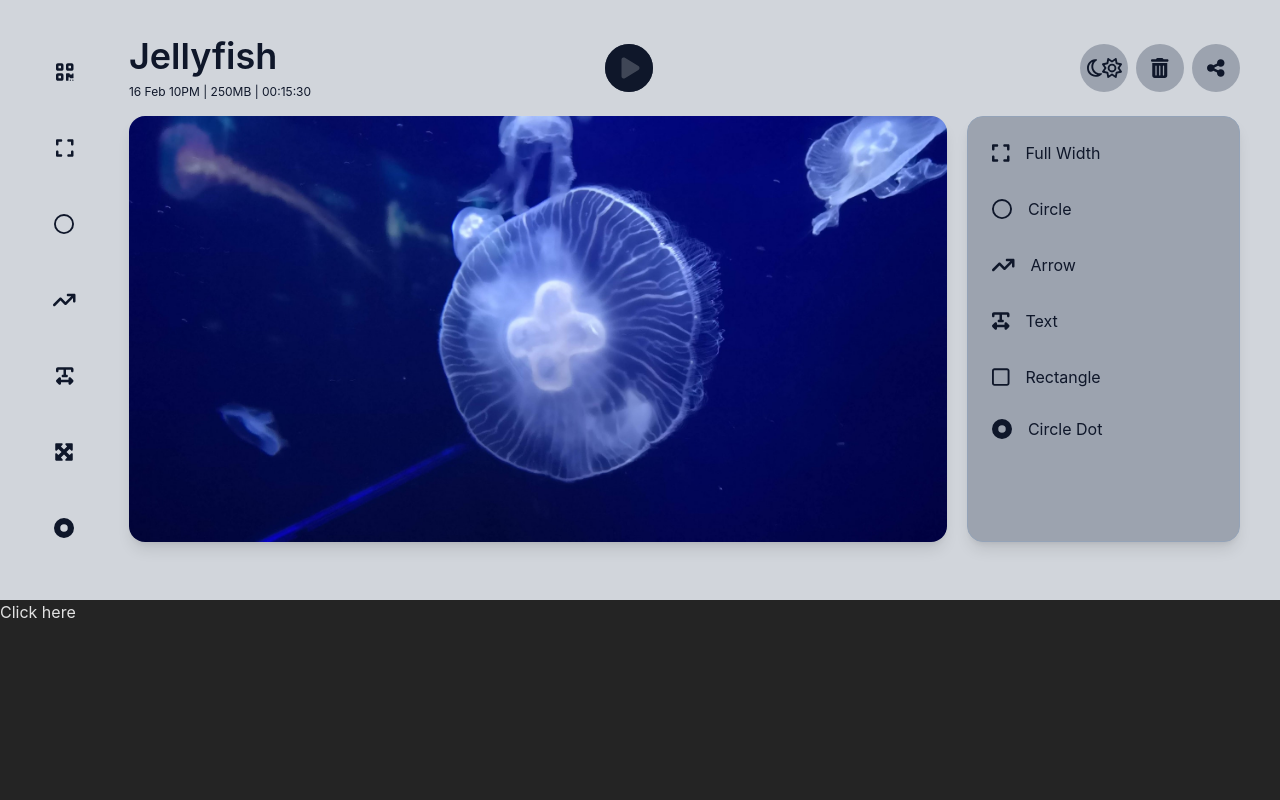
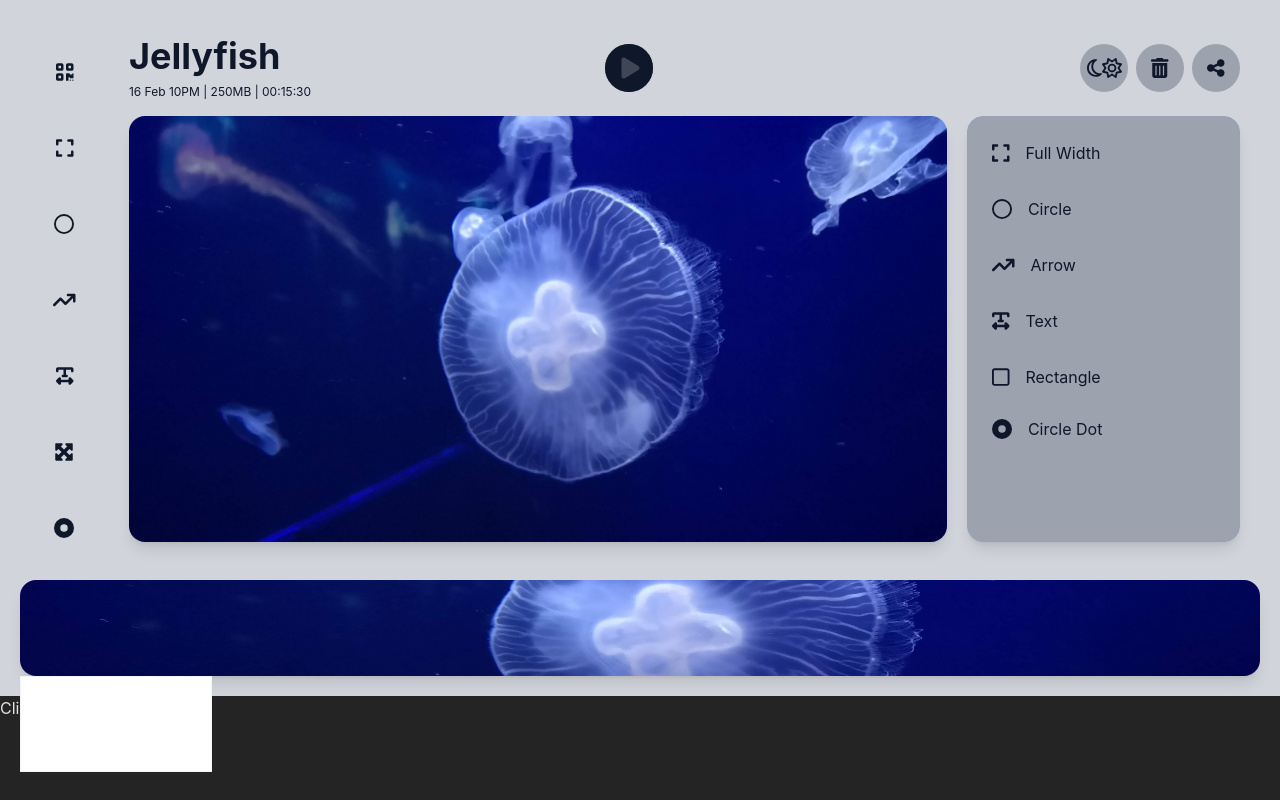
Before and after one commit to mahbubnoyon506/vue-project, a Vue app: page / in a window 1280 px wide. Built offline with nearby package versions, Linux system fonts and the light colour scheme.

Commit message:
draggable div added

```diff
--- a/index.html
+++ b/index.html
@@ -3,11 +3,19 @@
   <head>
     <meta charset="UTF-8" />
     <link rel="icon" type="image/svg+xml" href="/vite.svg" />
+    <!-- jQuery -->
+    <link rel="stylesheet" href="//code.jquery.com/ui/1.13.2/themes/base/jquery-ui.css">
+    <link rel="stylesheet" href="/resources/demos/style.css">
+    <!--  -->
     <meta name="viewport" content="width=device-width, initial-scale=1.0" />
     <title>Quantigo AI</title>
   </head>
   <body>
     <div id="app"></div>
     <script type="module" src="/src/main.js"></script>
+    <!-- jQuery -->
+    <script src="https://code.jquery.com/jquery-3.6.0.js"></script>
+    <script src="https://code.jquery.com/ui/1.13.2/jquery-ui.js"></script>
+    <!--  -->
   </body>
 </html>
--- a/src/App.vue
+++ b/src/App.vue
@@ -2,12 +2,17 @@
 import { useDark, useToggle } from "@vueuse/core";
 const isDark = useDark();
 const toggleDark = useToggle(isDark)
+
+$(function () {
+  $("#draggable2").draggable({ axis: "x" });
+});
+
 </script>
 
 <template>
   <div class="bg-gray-300 dark:bg-slate-800 p-2 lg:p-5">
     <div class="flex relative">
-      <div class="w-24 h-80 lg:h-auto flex justify-center md:overflow-y-scroll lg:overflow-y-hidden sticky top-0">
+      <div class="w-16 md:w-20 lg:w-24 h-80 lg:h-auto flex justify-center md:overflow-y-scroll lg:overflow-y-hidden sticky top-0">
         <ul class="">
           <li
             class="my-1 cursor-pointer lg:my-7 text-xl text-slate-900 dark:text-slate-100 hover:bg-gray-400 dark:hover:text-slate-900 w-12 h-12 flex justify-center items-center rounded-full transition-all ease-in-out duration-500">
@@ -39,10 +44,10 @@ const toggleDark = useToggle(isDark)
           </li>
         </ul>
       </div>
-      <div class="px-5 w-full">
+      <div class="px-2 md:px-3 lg:px-5 w-full">
         <div class="md:flex justify-between items-center py-4">
           <div class="md:w-3/4">
-            <h1 class="text-4xl font-semibold text-slate-900 dark:text-slate-100">Jellyfish</h1>
+            <h1 class="text-2xl lg:text-4xl font-bold text-slate-900 dark:text-slate-100">Jellyfish</h1>
             <p class="text-xs pt-2 text-slate-900 dark:text-slate-100">16 Feb 10PM | 250MB | 00:15:30</p>
           </div>
           <div class="flex justify-between items-center mt-3 md:mt-0 w-full">
@@ -55,9 +60,12 @@ const toggleDark = useToggle(isDark)
               </div>
             </div>
             <div class="flex">
-              <div class="cursor-pointer mr-2 w-8 md:w-12 h-8 md:h-12 p-3 bg-gray-400 dark:bg-gray-700 rounded-full flex justify-center items-center">
-                <font-awesome-icon @click="toggleDark()" class="text-lg md:text-xl text-slate-900 dark:text-slate-100" icon="fa-regular fa-moon" />
-                <font-awesome-icon @click="toggleDark()" class="text-lg md:text-xl text-slate-900 dark:text-slate-100" icon="fa-regular fa-sun" />
+              <div
+                class="cursor-pointer mr-2 w-8 md:w-12 h-8 md:h-12 p-3 bg-gray-400 dark:bg-gray-700 rounded-full flex justify-center items-center">
+                <font-awesome-icon @click="toggleDark()" class="text-lg md:text-xl text-slate-900 dark:text-slate-100"
+                  icon="fa-regular fa-moon" />
+                <font-awesome-icon @click="toggleDark()" class="text-lg md:text-xl text-slate-900 dark:text-slate-100"
+                  icon="fa-regular fa-sun" />
               </div>
               <div
                 class="cursor-pointer mr-2 w-8 md:w-12 h-8 md:h-12 p-3 bg-gray-400 dark:bg-gray-700 rounded-full flex justify-center items-center">
@@ -155,14 +163,43 @@ const toggleDark = useToggle(isDark)
         </div>
       </div>
     </div>
-    <div>
-      <!-- <span class="flex h-3 w-3">
-        <span class="animate-ping absolute inline-flex h-full w-full rounded-full bg-sky-400 opacity-75"></span>
-        <span class="relative inline-flex rounded-full h-3 w-3 bg-sky-500"></span>
-      </span> -->
+    <div class="h-24 relative">
+      <img class="shadow-lg rounded-2xl w-full h-full" src="../src/assets/jellyfish2.jpg" alt="">
+      <div id="draggable2" class="draggable ui-widget-content w-48 h-24 border border-slate-100 absolute mt-[-50px]"></div>
     </div>
   </div>
   <button @click="toggleDark()" class="">Click here</button>
 </template>
 
-<style scoped></style>
+<style scoped>
+.draggable {
+  /* width: 90px;
+  height: 90px; */
+  padding: 0.5em;
+  float: left;
+  margin: 0 10px 10px 0;
+}
+
+#draggable2 {
+  margin-bottom: 20px;
+}
+
+#draggable {
+  cursor: n-resize;
+}
+
+#draggable2 {
+  cursor: e-resize;
+}
+
+/* #containment-wrapper {
+  width: 95%;
+  height: 150px;
+  border: 2px solid #ccc;
+  padding: 10px;
+} */
+
+/* h3 {
+  clear: left;
+} */
+</style>
```
Also changed, not shown: src/assets/jellyfish2.jpg (added).
